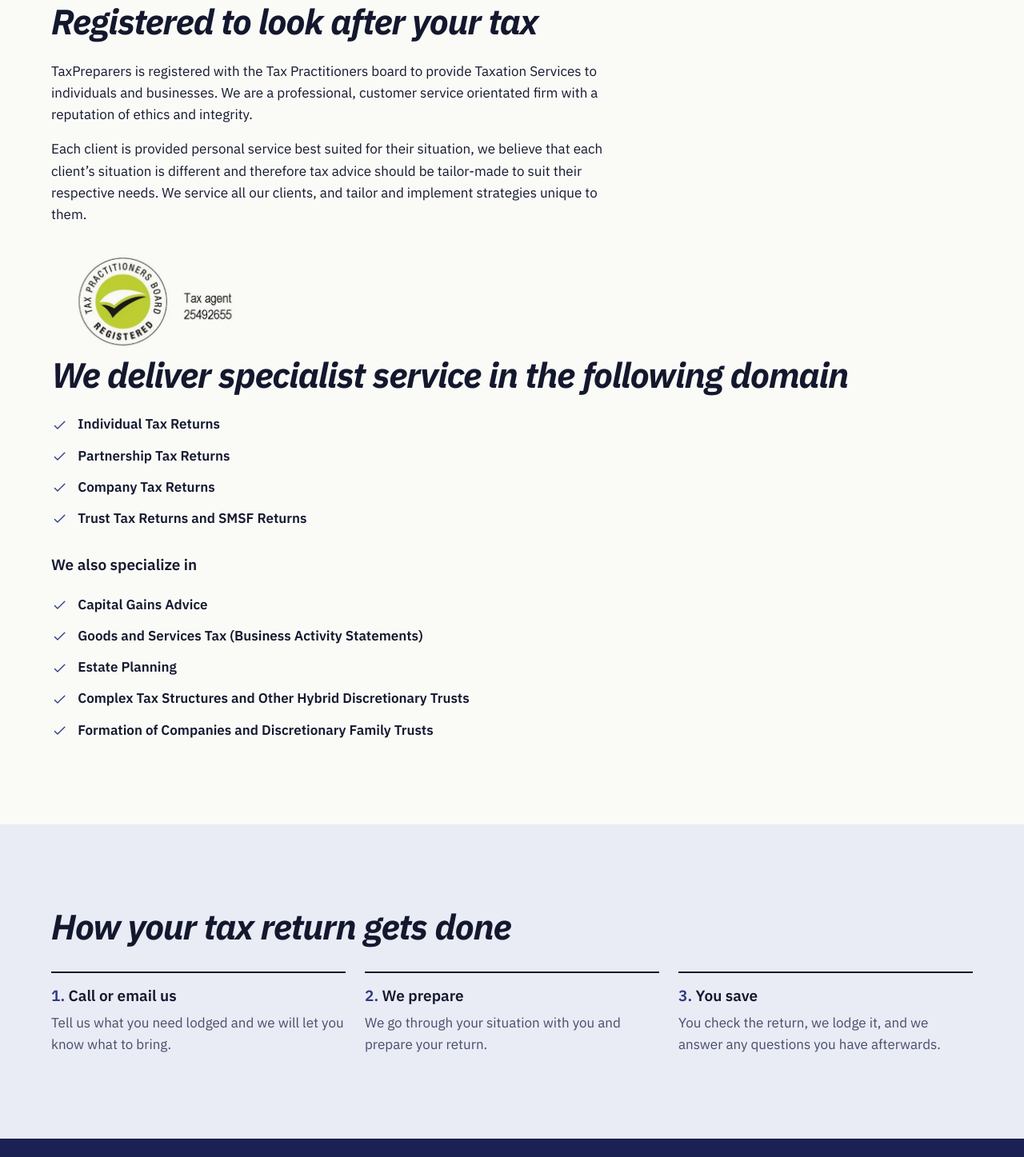
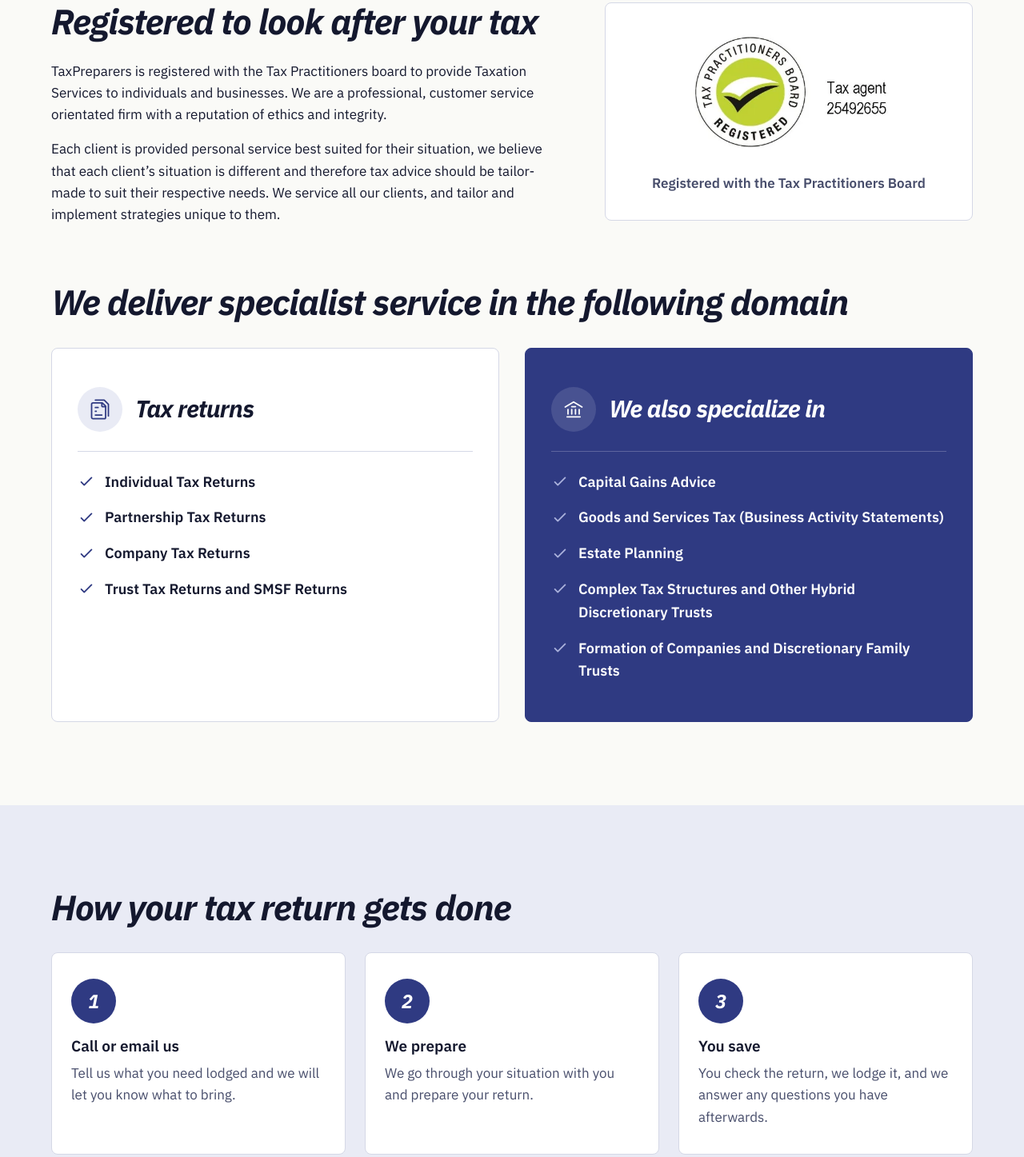
Before and after one commit to DaltJM/tax-preparers, a plain HTML site: page tax-preparers-static-site/taxation/index.html in a window 1280 px wide. Shown: the part 516-1963 px from the top of the page at 80% size. Drawn offline with Linux system fonts and the light colour scheme.

Commit message:
Carry the panel style through the rest of the site
Generalise the services panels into .panel and use them for the offices on
the home and contact pages and for the taxation page's service lists. Turn
the taxation steps into numbered cards and put the TPB badge on a card
beside the registration text. This also restores the .split layout the
taxation page relies on, which the previous commit removed. Business
wording is unchanged.

Co-Authored-By: Claude Opus 5.5 <noreply@anthropic.com>

```diff
--- a/tax-preparers-static-site/styles.css
+++ b/tax-preparers-static-site/styles.css
@@ -567,14 +567,20 @@ img.proof-media {
   color: var(--color-text-muted);
 }
 
-/* Services: one panel per audience. Individuals on white, business on the brand navy. */
+/* Panels: white cards with an icon head. Used for the services (one per audience, business on brand navy) and the offices. */
+
+.split {
+  display: grid;
+  gap: var(--space-7);
+}
+
 
 .audiences {
   display: grid;
   gap: var(--space-5);
 }
 
-.audience-panel {
+.panel {
   display: flex;
   flex-direction: column;
   gap: var(--space-5);
@@ -584,7 +590,7 @@ img.proof-media {
   border-radius: var(--radius-md);
 }
 
-.audience-head {
+.panel-head {
   display: flex;
   align-items: center;
   gap: var(--space-4);
@@ -592,7 +598,7 @@ img.proof-media {
   border-bottom: 1px solid var(--color-line);
 }
 
-.audience-head h3 {
+.panel-head h3 {
   font-size: clamp(1.5rem, 1.2rem + 1vw, 1.875rem);
   font-style: italic;
   font-weight: 700;
@@ -600,7 +606,7 @@ img.proof-media {
   line-height: 1.15;
 }
 
-.audience-icon {
+.panel-icon {
   display: grid;
   place-items: center;
   flex: none;
@@ -611,7 +617,7 @@ img.proof-media {
   color: var(--color-brand);
 }
 
-.audience-icon .icon {
+.panel-icon .icon {
   width: 1.75rem;
   height: 1.75rem;
 }
@@ -649,7 +655,7 @@ img.proof-media {
   color: var(--color-text-muted);
 }
 
-.audience-panel .button {
+.panel .button {
   align-self: flex-start;
   margin-top: auto;
 }
@@ -672,26 +678,26 @@ img.proof-media {
   margin-top: 0;
 }
 
-.audience-panel-brand {
+.panel-brand {
   background: var(--color-brand);
   border-color: var(--color-brand);
   color: var(--color-on-brand);
 }
 
-.audience-panel-brand .audience-head {
+.panel-brand .panel-head {
   border-bottom-color: var(--color-line-on-brand);
 }
 
-.audience-panel-brand .audience-icon {
+.panel-brand .panel-icon {
   background: rgb(255 255 255 / 0.12);
   color: var(--color-on-brand);
 }
 
-.audience-panel-brand .service-list li > .icon {
+.panel-brand .service-list li > .icon {
   color: var(--color-on-brand-muted);
 }
 
-.audience-panel-brand .service-list p {
+.panel-brand .service-list p {
   color: var(--color-on-brand-muted);
 }
 
@@ -906,23 +912,21 @@ img.proof-media {
 
 .offices {
   display: grid;
-  gap: var(--space-7);
+  gap: var(--space-5);
 }
 
 .office {
-  padding-top: var(--space-5);
-  border-top: 2px solid var(--color-text);
+  gap: var(--space-4);
 }
 
 .office address {
-  margin-top: var(--space-3);
   font-style: normal;
 }
 
 .office ul {
   display: grid;
   gap: var(--space-1);
-  margin: var(--space-4) 0 0;
+  margin: 0;
   padding: 0;
   list-style: none;
 }
@@ -1018,13 +1022,25 @@ img.proof-media {
 
 .steps li {
   counter-increment: step;
-  padding-top: var(--space-4);
-  border-top: 2px solid var(--color-text);
+  padding: var(--space-6) var(--space-5);
+  background: var(--color-surface);
+  border: 1px solid var(--color-line);
+  border-radius: var(--radius-md);
 }
 
-.steps h3::before {
-  content: counter(step) ". ";
-  color: var(--color-brand);
+.steps li::before {
+  content: counter(step);
+  display: grid;
+  place-items: center;
+  width: 3.5rem;
+  height: 3.5rem;
+  margin-bottom: var(--space-4);
+  border-radius: 50%;
+  background: var(--color-brand);
+  color: var(--color-on-brand);
+  font-size: 1.5rem;
+  font-style: italic;
+  font-weight: 700;
 }
 
 .steps p {
@@ -1095,6 +1111,12 @@ img.proof-media {
 
   .offices {
     grid-template-columns: 1fr 1fr;
+    gap: var(--space-6);
+  }
+
+  .split {
+    grid-template-columns: 7fr 5fr;
+    align-items: start;
   }
 
   .audiences {
@@ -1102,7 +1124,7 @@ img.proof-media {
     gap: var(--space-6);
   }
 
-  .audience-panel {
+  .panel {
     padding: var(--space-7) var(--space-6);
   }
 
@@ -1217,14 +1239,33 @@ img.proof-media {
   margin-bottom: var(--space-6);
 }
 
-/* Explicit ratio and start alignment: as a grid item the image otherwise has no reserved height before it loads. */
-.badge {
-  width: 16rem;
+/* Registration card: the TPB badge on white, beside the registration text. Explicit ratio so the image has reserved height before it loads. */
+.registration-card {
+  display: grid;
+  justify-items: center;
+  gap: var(--space-4);
+  align-self: start;
+  margin: 0;
+  padding: var(--space-6) var(--space-5);
+  background: var(--color-surface);
+  border: 1px solid var(--color-line);
+  border-radius: var(--radius-md);
+  text-align: center;
+}
+
+.registration-card img {
+  width: min(100%, 20rem);
+  height: auto;
   aspect-ratio: 520 / 266;
-  justify-self: start;
-  align-self: start;
-  margin-top: var(--space-4);
-  mix-blend-mode: multiply;
+}
+
+.registration-card figcaption {
+  color: var(--color-text-muted);
+  font-weight: 600;
+}
+
+.gap-above-xl {
+  margin-top: var(--space-8);
 }
 
 .proof-list a {
--- a/tax-preparers-static-site/taxation/index.html
+++ b/tax-preparers-static-site/taxation/index.html
@@ -30,6 +30,8 @@
       <symbol id="i-nav-arrow-left" viewBox="0 0 24 24"><path d="M15 6L9 12L15 18" stroke="currentColor" stroke-linecap="round" stroke-linejoin="round"/></symbol>
       <symbol id="i-nav-arrow-right" viewBox="0 0 24 24"><path d="M9 6L15 12L9 18" stroke="currentColor" stroke-linecap="round" stroke-linejoin="round"/></symbol>
       <symbol id="i-nav-arrow-down" viewBox="0 0 24 24"><path d="M6 9L12 15L18 9" stroke="currentColor" stroke-linecap="round" stroke-linejoin="round"/></symbol>
+      <symbol id="i-multiple-pages" viewBox="0 0 24 24"><path d="M7 18H10.5H14" stroke="currentColor" stroke-linecap="round" stroke-linejoin="round"/><path d="M7 14H7.5H8" stroke="currentColor" stroke-linecap="round" stroke-linejoin="round"/><path d="M7 10H8.5H10" stroke="currentColor" stroke-linecap="round" stroke-linejoin="round"/><path d="M7 2L16.5 2L21 6.5V19" stroke="currentColor" stroke-linecap="round" stroke-linejoin="round"/><path d="M3 20.5V6.5C3 5.67157 3.67157 5 4.5 5H14.2515C14.4106 5 14.5632 5.06321 14.6757 5.17574L17.8243 8.32426C17.9368 8.43679 18 8.5894 18 8.74853V20.5C18 21.3284 17.3284 22 16.5 22H4.5C3.67157 22 3 21.3284 3 20.5Z" stroke="currentColor" stroke-linecap="round" stroke-linejoin="round"/><path d="M14 5V8.4C14 8.73137 14.2686 9 14.6 9H18" stroke="currentColor" stroke-linecap="round" stroke-linejoin="round"/></symbol>
+      <symbol id="i-bank" viewBox="0 0 24 24"><path d="M3 9.5L12 4L21 9.5" stroke="currentColor" stroke-linecap="round" stroke-linejoin="round"/><path d="M5 20H19" stroke="currentColor" stroke-linecap="round" stroke-linejoin="round"/><path d="M10 9L14 9" stroke="currentColor" stroke-linecap="round" stroke-linejoin="round"/><path d="M6 17L6 12" stroke="currentColor" stroke-linecap="round" stroke-linejoin="round"/><path d="M10 17L10 12" stroke="currentColor" stroke-linecap="round" stroke-linejoin="round"/><path d="M14 17L14 12" stroke="currentColor" stroke-linecap="round" stroke-linejoin="round"/><path d="M18 17L18 12" stroke="currentColor" stroke-linecap="round" stroke-linejoin="round"/></symbol>
       <symbol id="i-check" viewBox="0 0 24 24"><path d="M5 13L9 17L19 7" stroke="currentColor" stroke-linecap="round" stroke-linejoin="round"/></symbol>
       <symbol id="i-star" viewBox="0 0 24 24"><path d="M8.58737 8.23597L11.1849 3.00376C11.5183 2.33208 12.4817 2.33208 12.8151 3.00376L15.4126 8.23597L21.2215 9.08017C21.9668 9.18848 22.2638 10.0994 21.7243 10.6219L17.5217 14.6918L18.5135 20.4414C18.6409 21.1798 17.8614 21.7428 17.1945 21.3941L12 18.678L6.80547 21.3941C6.1386 21.7428 5.35909 21.1798 5.48645 20.4414L6.47825 14.6918L2.27575 10.6219C1.73617 10.0994 2.03322 9.18848 2.77852 9.08017L8.58737 8.23597Z" fill="currentColor" stroke="currentColor" stroke-linecap="round" stroke-linejoin="round"/></symbol>
     </svg>
@@ -80,24 +82,34 @@
             <h2>Registered to look after your tax</h2>
             <p>TaxPreparers is registered with the Tax Practitioners board to provide Taxation Services to individuals and businesses. We are a professional, customer service orientated firm with a reputation of ethics and integrity.</p>
             <p>Each client is provided personal service best suited for their situation, we believe that each client&rsquo;s situation is different and therefore tax advice should be tailor-made to suit their respective needs. We service all our clients, and tailor and implement strategies unique to them.</p>
-            <img src="../assets/images/tpb-registered-tax-agent.webp" alt="Tax Practitioners Board registered tax agent 25492655" width="520" height="266" loading="lazy" class="badge">
           </div>
-          <div>
-            <h2>We deliver specialist service in the following domain</h2>
-            <ul class="check-list">
-              <li><svg class="icon" aria-hidden="true" focusable="false" viewBox="0 0 24 24"><use href="#i-check"/></svg><span>Individual Tax Returns</span></li>
-              <li><svg class="icon" aria-hidden="true" focusable="false" viewBox="0 0 24 24"><use href="#i-check"/></svg><span>Partnership Tax Returns</span></li>
-              <li><svg class="icon" aria-hidden="true" focusable="false" viewBox="0 0 24 24"><use href="#i-check"/></svg><span>Company Tax Returns</span></li>
-              <li><svg class="icon" aria-hidden="true" focusable="false" viewBox="0 0 24 24"><use href="#i-check"/></svg><span>Trust Tax Returns and SMSF Returns</span></li>
-            </ul>
-            <h3 class="gap-above-lg">We also specialize in</h3>
-            <ul class="check-list">
-              <li><svg class="icon" aria-hidden="true" focusable="false" viewBox="0 0 24 24"><use href="#i-check"/></svg><span>Capital Gains Advice</span></li>
-              <li><svg class="icon" aria-hidden="true" focusable="false" viewBox="0 0 24 24"><use href="#i-check"/></svg><span>Goods and Services Tax (Business Activity Statements)</span></li>
-              <li><svg class="icon" aria-hidden="true" focusable="false" viewBox="0 0 24 24"><use href="#i-check"/></svg><span>Estate Planning</span></li>
-              <li><svg class="icon" aria-hidden="true" focusable="false" viewBox="0 0 24 24"><use href="#i-check"/></svg><span>Complex Tax Structures and Other Hybrid Discretionary Trusts</span></li>
-              <li><svg class="icon" aria-hidden="true" focusable="false" viewBox="0 0 24 24"><use href="#i-check"/></svg><span>Formation of Companies and Discretionary Family Trusts</span></li>
-            </ul>
+          <figure class="registration-card">
+            <img src="../assets/images/tpb-registered-tax-agent.webp" alt="Tax Practitioners Board registered tax agent 25492655" width="520" height="266" loading="lazy">
+            <figcaption>Registered with the Tax Practitioners Board</figcaption>
+          </figure>
+        </div>
+        <div class="shell gap-above-xl">
+          <h2 class="gap-below-lg">We deliver specialist service in the following domain</h2>
+          <div class="audiences">
+            <div class="panel">
+              <div class="panel-head"><span class="panel-icon"><svg class="icon" aria-hidden="true" focusable="false" viewBox="0 0 24 24"><use href="#i-multiple-pages"/></svg></span><h3>Tax returns</h3></div>
+              <ul class="service-list">
+                <li><svg class="icon" aria-hidden="true" focusable="false" viewBox="0 0 24 24"><use href="#i-check"/></svg><div><strong>Individual Tax Returns</strong></div></li>
+                <li><svg class="icon" aria-hidden="true" focusable="false" viewBox="0 0 24 24"><use href="#i-check"/></svg><div><strong>Partnership Tax Returns</strong></div></li>
+                <li><svg class="icon" aria-hidden="true" focusable="false" viewBox="0 0 24 24"><use href="#i-check"/></svg><div><strong>Company Tax Returns</strong></div></li>
+                <li><svg class="icon" aria-hidden="true" focusable="false" viewBox="0 0 24 24"><use href="#i-check"/></svg><div><strong>Trust Tax Returns and SMSF Returns</strong></div></li>
+              </ul>
+            </div>
+            <div class="panel panel-brand">
+              <div class="panel-head"><span class="panel-icon"><svg class="icon" aria-hidden="true" focusable="false" viewBox="0 0 24 24"><use href="#i-bank"/></svg></span><h3>We also specialize in</h3></div>
+              <ul class="service-list">
+                <li><svg class="icon" aria-hidden="true" focusable="false" viewBox="0 0 24 24"><use href="#i-check"/></svg><div><strong>Capital Gains Advice</strong></div></li>
+                <li><svg class="icon" aria-hidden="true" focusable="false" viewBox="0 0 24 24"><use href="#i-check"/></svg><div><strong>Goods and Services Tax (Business Activity Statements)</strong></div></li>
+                <li><svg class="icon" aria-hidden="true" focusable="false" viewBox="0 0 24 24"><use href="#i-check"/></svg><div><strong>Estate Planning</strong></div></li>
+                <li><svg class="icon" aria-hidden="true" focusable="false" viewBox="0 0 24 24"><use href="#i-check"/></svg><div><strong>Complex Tax Structures and Other Hybrid Discretionary Trusts</strong></div></li>
+                <li><svg class="icon" aria-hidden="true" focusable="false" viewBox="0 0 24 24"><use href="#i-check"/></svg><div><strong>Formation of Companies and Discretionary Family Trusts</strong></div></li>
+              </ul>
+            </div>
           </div>
         </div>
       </section>
```
Also changed, not shown: tax-preparers-static-site/contacts/index.html (+4 -4 lines), tax-preparers-static-site/index.html (+10 -10 lines), tax-preparers-static-site/assets/icons/bank.svg (added), tax-preparers-static-site/assets/icons/multiple-pages.svg (added), 2 other files.
